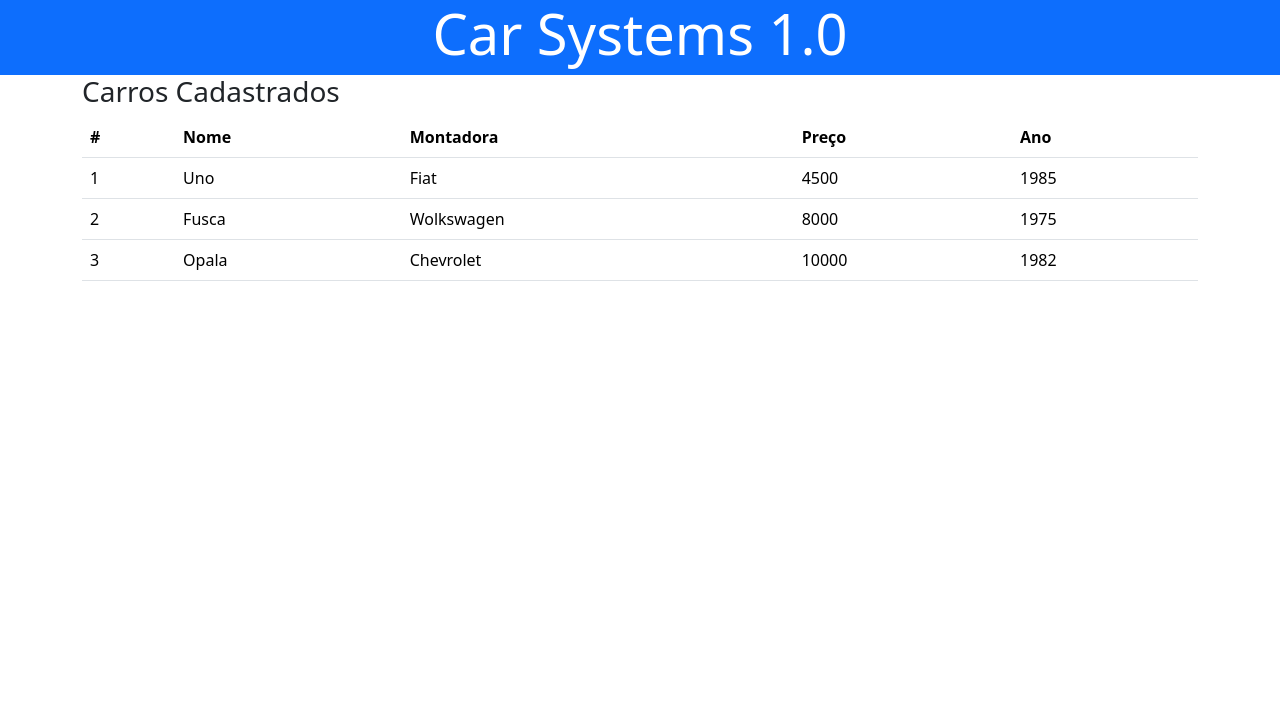
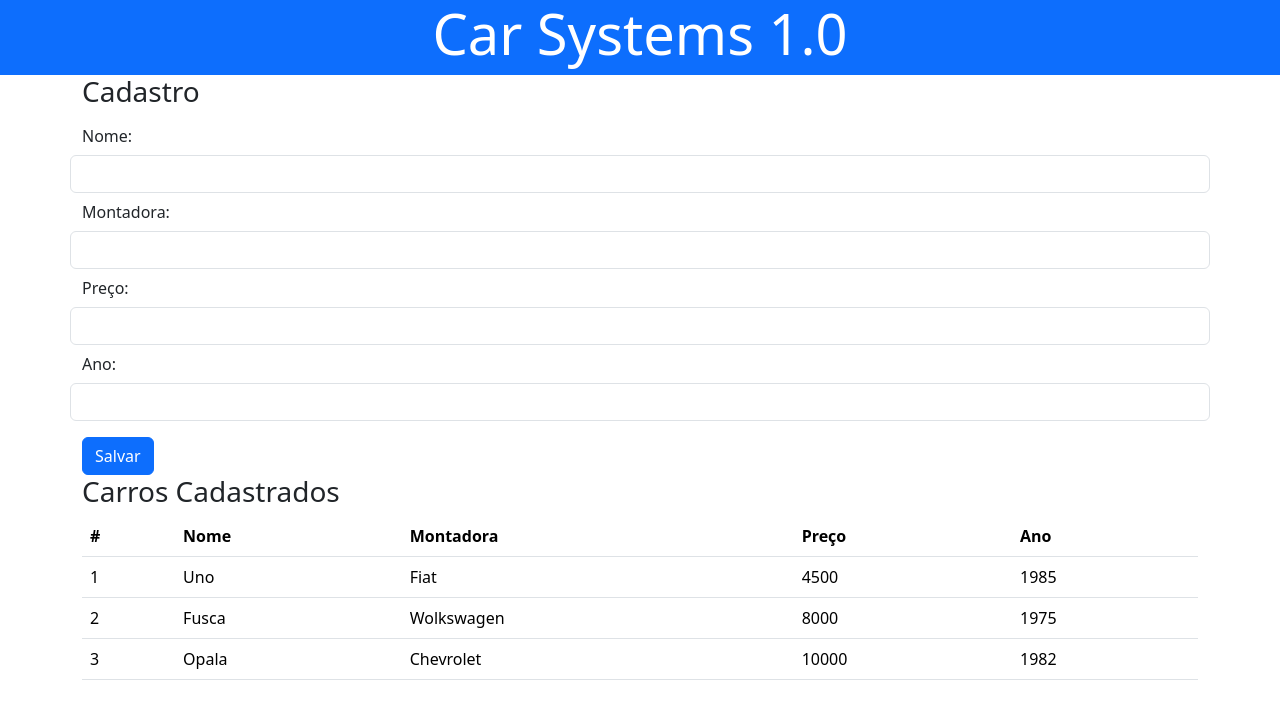
Before and after one commit to Vinist021/Cadastro_Carros, an Angular app: page / in a window 1280 px wide. Shown: the top 708 px of the page. Built offline with nearby package versions, Linux system fonts and the light colour scheme.

Commit message:
Criado formulário para cadastro de carros

```diff
--- a/src/app/app-module.ts
+++ b/src/app/app-module.ts
@@ -7,6 +7,7 @@ import { CarroComponent } from './components/carro/carro';
 import { NgbModule } from '@ng-bootstrap/ng-bootstrap';
 import { HeaderComponent } from './components/header/header';
 import { CarrosComponent } from './components/carros/carros';
+import { FormsModule } from '@angular/forms';
 
 @NgModule({
   declarations: [
@@ -18,7 +19,8 @@ import { CarrosComponent } from './components/carros/carros';
   imports: [
     BrowserModule,
     AppRoutingModule,
-    NgbModule
+    NgbModule,
+    FormsModule
   ],
   providers: [
     provideBrowserGlobalErrorListeners(),
--- a/src/app/app.html
+++ b/src/app/app.html
@@ -1,2 +1,3 @@
 <app-header></app-header>
+<app-carro></app-carro>
 <app-carros></app-carros>
--- a/src/app/components/carro/carro.html
+++ b/src/app/components/carro/carro.html
@@ -1,21 +1,26 @@
-<div class="row text-center">
-    <div class="col">
-        {{carro.id}}
-    </div>
-
-    <div class="col">
-        {{carro.nome}}
-    </div>
-
-    <div class="col">
-        {{carro.montadora}}
-    </div>
-
-    <div class="col">
-        {{carro.preco}}
-    </div>
-
-    <div class="col">
-        {{carro.ano}}
-    </div>
+<div class="container">
+    <h3>Cadastro</h3>
+    <form action="">
+        <div class="row">
+            <label for="nome" class="col-form-label">Nome:</label>
+            <input type="text" class="form-control" name="nome" id="nome" required>
+        </div>
+        <div class="row">
+            <label for="montadora" class="col-form-label">Montadora:</label>
+            <input type="text" class="form-control" name="montadora" id="montadora" required>
+        </div>
+        <div class="row">
+            <label for="preco" class="col-form-label">Preço:</label>
+            <input type="text" class="form-control" name="preco" id="preco" required>
+        </div>
+        <div class="row">
+            <label for="preco" class="col-form-label">Ano:</label>
+            <input type="text" class="form-control" name="ano" id="ano" required>
+        </div>
+        <div class="row">
+            <div>
+                <button class="btn btn-primary mt-3">Salvar</button>
+            </div>
+        </div>
+    </form>
 </div>
```
